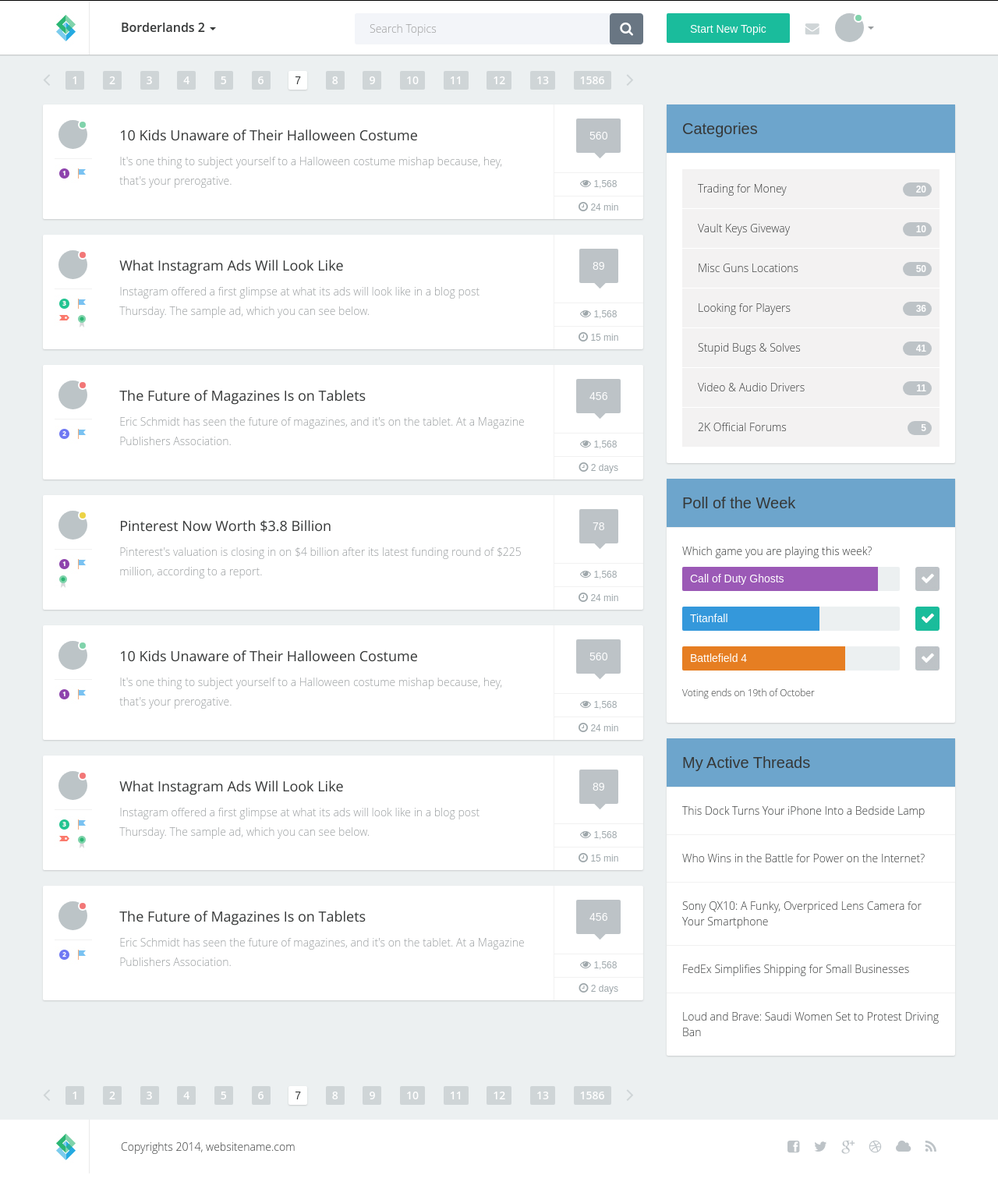
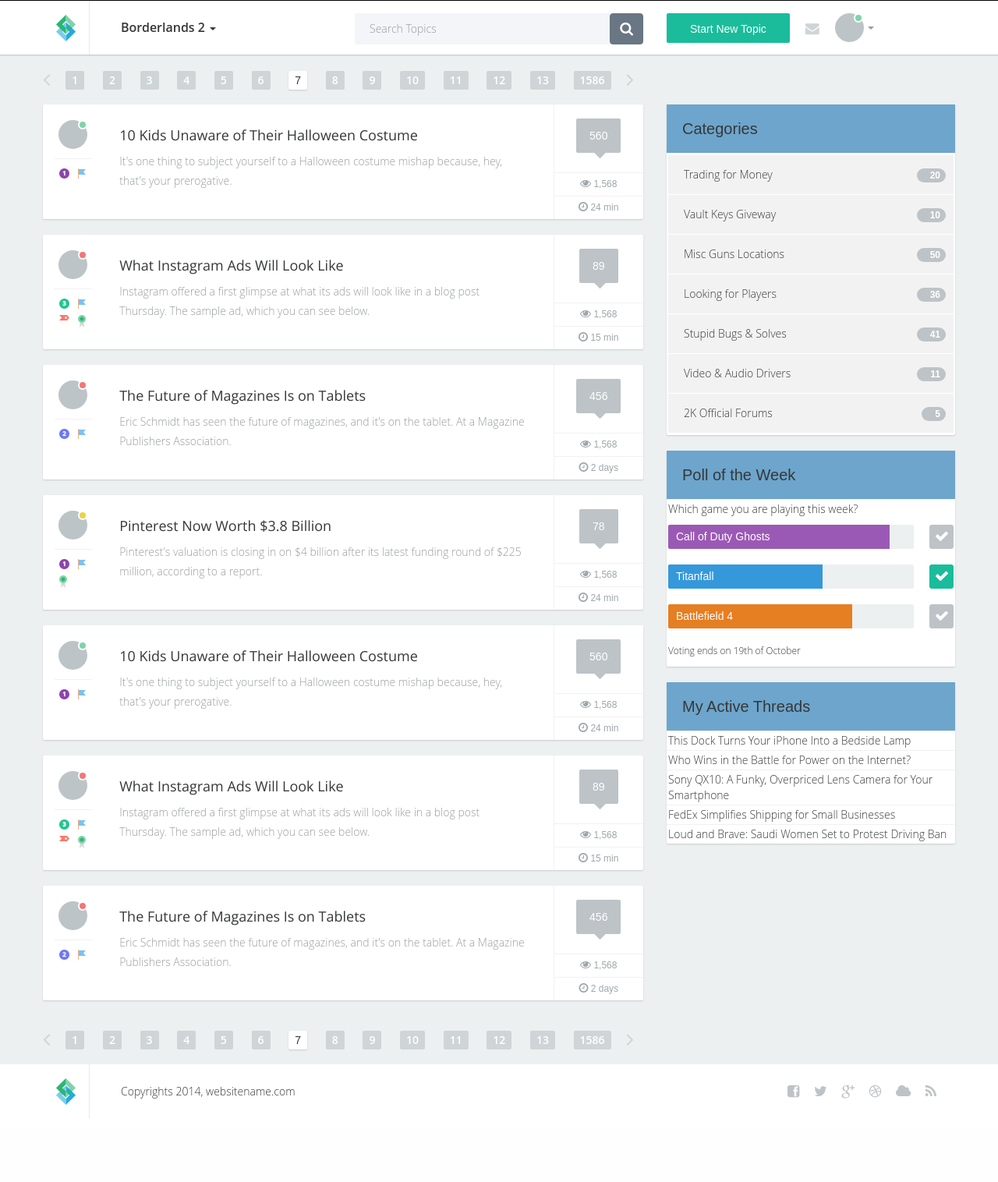
Before and after one commit to forum-hukum/hukumsharing, a CodeIgniter app: page /hukumsharing/ in a window 1280 px wide. Shown: the part 277-1793 px from the top of the page at 78% size. After the commit the page ends 1711 px from the top, so only its background shows below. Run offline with CodeIgniter, Linux system fonts and the light colour scheme; some libraries are stand-ins or nearby versions.

Commit message:
Modify sidebar box padding

```diff
--- a/f_style/css/custom.css
+++ b/f_style/css/custom.css
@@ -306,7 +306,7 @@ ul.socialicons li a:hover {
 }
 
 .sidebarblock .blocktxt {
-    padding:20px;
+    padding:2px;
 }
 
 ul.cats li {
```
